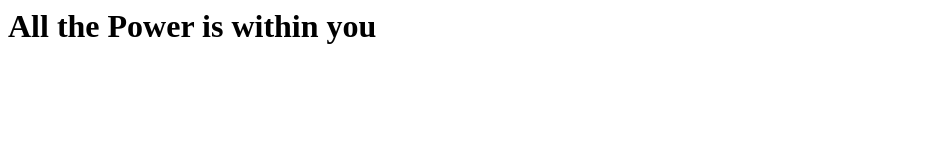
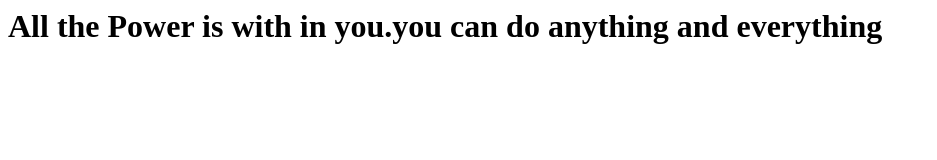
Before and after one commit to manimounika973/firstgitrepo, a plain HTML site: page index.html in a window 1280 px wide. Shown: the whole page, without its empty margins (0-937 px from the left). Drawn offline with Linux system fonts and the light colour scheme.

Commit message:
completed the first quote

```diff
--- a/index.html
+++ b/index.html
@@ -1,5 +1,5 @@
 <html>
 <body>
-<h1>All the Power is within you
+<h1>All the Power is with in you.you can do anything and everything</h1>
 </body>
 </html
```
